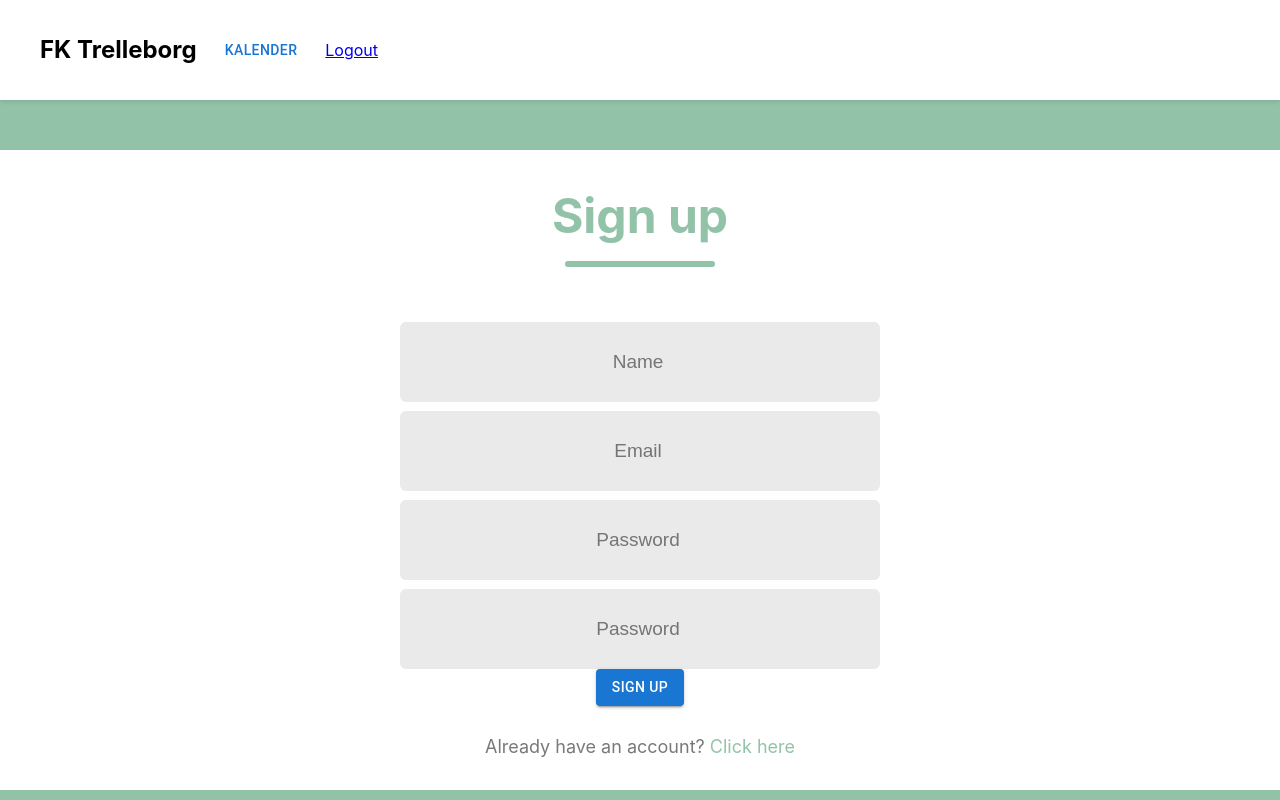
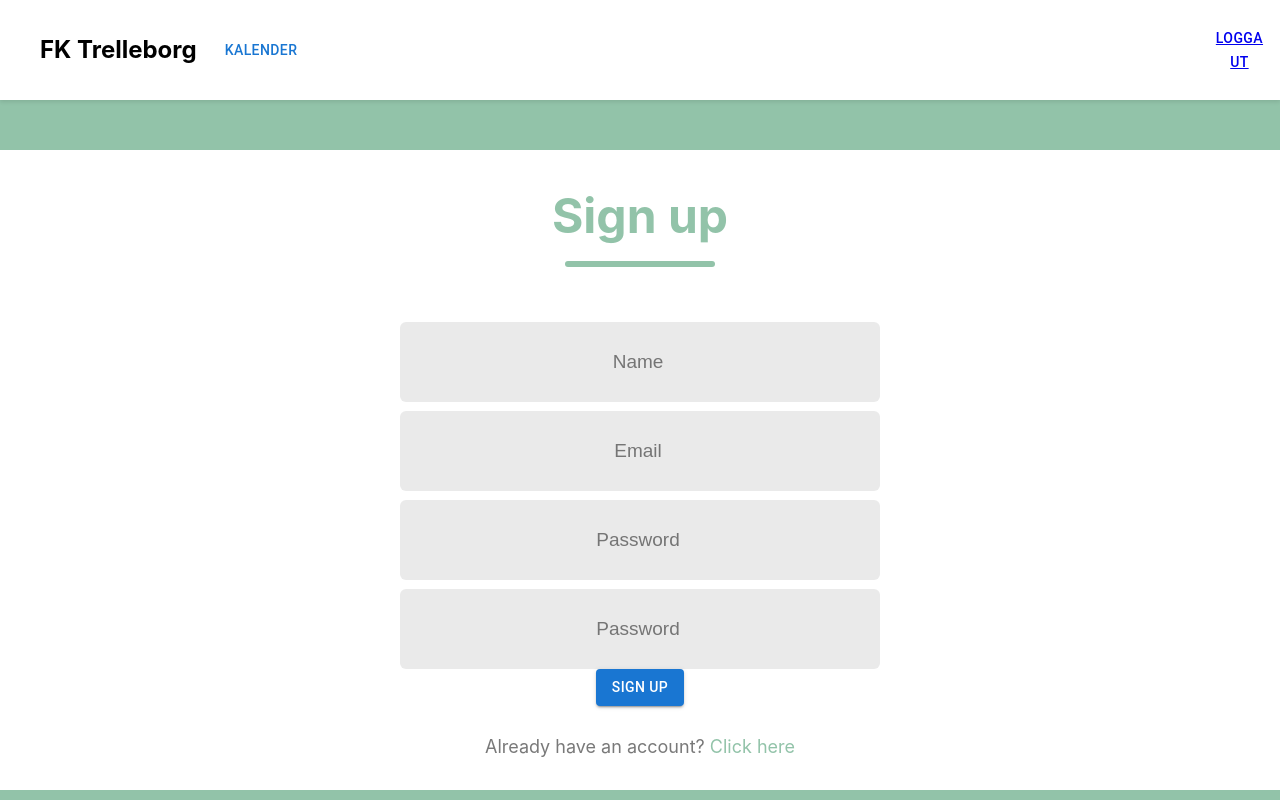
Before and after one commit to fktrelleborg/fk-trelleborg, a React (Vite) app: page /fk-trelleborg/signup in a window 1280 px wide. Built offline with nearby package versions, Linux system fonts and the light colour scheme; no server answers; sample sign-in values are in the browser's storage.

Commit message:
Working 1 version

```diff
--- a/src/App.jsx
+++ b/src/App.jsx
@@ -2,7 +2,7 @@ import { Route, Routes } from "react-router-dom";
 import Header from "./Components/Header/Header";
 import LoginPage from "./pages/LoginPage";
 import SignupPage from "./pages/SignupPage";
-import HomePage from "./pages/HomePAge";
+import HomePage from "./pages/HomePage";
 import LogOutPage from "./pages/LogOutPage";
 import ForgotPasswordPage from "./pages/ForgotPasswordPage";
 import useAuth from "./hooks/useAuth";
--- a/src/Components/Header/Header.jsx
+++ b/src/Components/Header/Header.jsx
@@ -14,13 +14,13 @@ const Header = () => {
             <HeaderLi>
               <Button variant="text">Kalender</Button>
             </HeaderLi>
-            <HeaderLi>
-              <Link end to={"/logout"}>
-                Logout
-              </Link>
-            </HeaderLi>
           </HeaderUl>
         </HeaderNav>
+        <Button variant="text">
+          <Link end to={"/logout"}>
+                Logga ut
+          </Link>
+        </Button>
       </StyledHeader>
     </div>
   );
--- a/src/Components/Header/HeaderStyles.jsx
+++ b/src/Components/Header/HeaderStyles.jsx
@@ -16,8 +16,8 @@ export const StyledHeader = styled.header`
 
 export const HeaderNav = styled.nav`
   display: flex;
-  justify-content: center;
-  width. 100%;
+  justify-content: start;
+  width: 100%;
 `;
 
 export const HeaderUl = styled.ul`
--- a/src/Components/LoginSignup/LoginSignup.jsx
+++ b/src/Components/LoginSignup/LoginSignup.jsx
@@ -14,10 +14,8 @@ const LoginSignup = () => {
 		try {
 			if (action === "Login") {
 				await login(data.email, data.password);
-				alert("Logged in successfully!");
 			} else {
 				await signup(data.email, data.password);
-				alert("Signed up successfully!");
 			}
 		} catch (error) {
 			const errorMessage = error.message || "An error occurred!";
--- a/src/contexts/AuthContextProvider.jsx
+++ b/src/contexts/AuthContextProvider.jsx
@@ -39,7 +39,7 @@ const AuthContextProvider = ({ children }) => {
 			return false;
 		}
 
-		setUserName(currentUser.displayName);
+		setUserName(extractFullName(currentUser.email));
 		setUserEmail(currentUser.email);
 
 		return true;
@@ -72,6 +72,23 @@ const AuthContextProvider = ({ children }) => {
 	const signup = (email, password) => {
 		return createUserWithEmailAndPassword(auth, email, password);
 	};
+
+	function extractFullName(email) {
+		const match = email.match(/^([a-zA-Z]+)\.([a-zA-Z0-9]+)@/);
+		if (match) {
+			let firstName = match[1];
+			let lastName = match[2];
+
+			// Capitalize first letter of each name
+			firstName = firstName.charAt(0).toUpperCase() + firstName.slice(1);
+			lastName = lastName.charAt(0).toUpperCase() + lastName.slice(1);
+
+			return `${firstName} ${lastName}`;
+		}
+		return null; // Return null if the format is incorrect
+	}
+
+
 
 	useEffect(() => {
 		const unsubscribe = onAuthStateChanged(auth, (admin) => {
--- a/src/pages/LoginPage.jsx
+++ b/src/pages/LoginPage.jsx
@@ -1,10 +1,9 @@
 import { useForm } from "react-hook-form";
 import { FirebaseError } from "firebase/app";
-import { useState } from "react";
+import { useEffect, useState } from "react";
 import useAuth from "../hooks/useAuth";
 import { Link, useNavigate } from "react-router-dom";
 import Button from "@mui/material/Button";
-// import keyIcon from "../icons/key.svg";
 
 import "../css/LoginSignup.css";
 
@@ -23,10 +22,9 @@ const LoginPage = () => {
 
     try {
       await login(data.email, data.password);
-
-      alert("Logged in successfully!");
       navigate("/home");
     } catch (err) {
+      console.log(err)
       if (err instanceof FirebaseError) {
         alert(err.message);
       } else if (err instanceof Error) {
@@ -38,6 +36,11 @@ const LoginPage = () => {
 
     setIsLoggingIn(false);
   };
+  // Ta in användare ifall den redan är inloggad.
+  // useEffect(() => {
+  //   if(currentUser)
+  // }
+  // , []);
 
   return (
     <div className="container">
@@ -47,12 +50,6 @@ const LoginPage = () => {
       </div>
       <form onSubmit={handleSubmit(onLogin)}>
         <div className="inputs">
-          <div className="input">
-            <div className="img" />
-            <input type="text" placeholder="Name" {...register("name", { required: "Name is required!" })} />
-            {errors.name && <span className="text-danger">{errors.name.message}</span>}
-          </div>
-
           <div className="input">
             {/* TODO: insert icon? */}
             <div className="img" />
@@ -71,12 +68,11 @@ const LoginPage = () => {
             />
             {errors.password && <span className="text-danger">{errors.password.message || "Invalid password"}</span>}
           </div>
-        </div>
-
-        <div className="submit-container">
+          <div className="submit-container">
           <Button type="submit" variant="contained" disabled={isLoggingIn}>
             {isLoggingIn ? "Logging in..." : "Login"}
           </Button>
+        </div>
         </div>
       </form>
       <div className="forgot-password">
```
Also changed, not shown: 1 other file (tests, documents, lock files or other folders).
